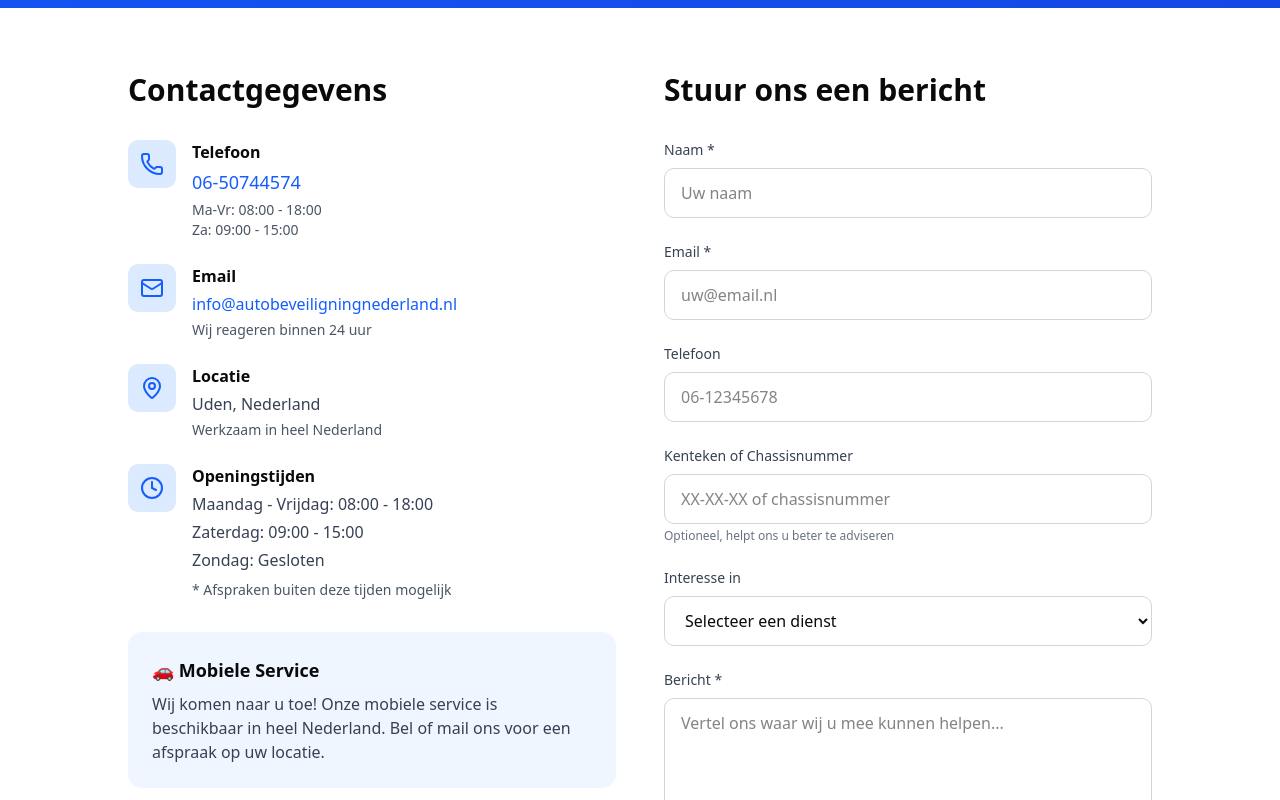
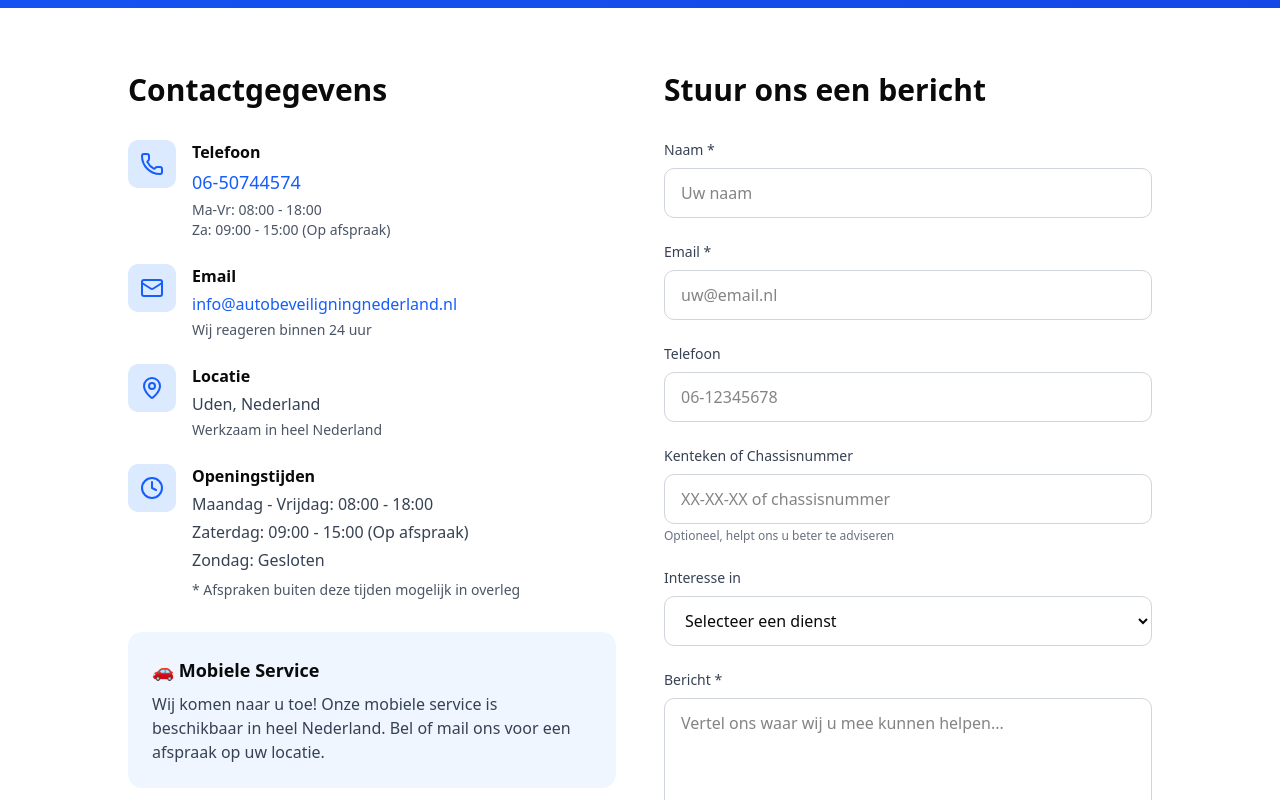
Before and after one commit to autobeveiligingnederland/autobeveiliging-nederland-website, a React (Vite) app: page /contact in a window 1280 px wide. Shown: the part 369-1169 px from the top of the page. Built offline with nearby package versions, Linux system fonts and the light colour scheme.

Commit message:
Update ContactPage.jsx

```diff
--- a/src/pages/ContactPage.jsx
+++ b/src/pages/ContactPage.jsx
@@ -40,7 +40,7 @@ export default function ContactPage() {
                         06-50744574
                       </a>
                       <p className="text-sm text-gray-600 mt-1">Ma-Vr: 08:00 - 18:00</p>
-                      <p className="text-sm text-gray-600">Za: 09:00 - 15:00</p>
+                      <p className="text-sm text-gray-600">Za: 09:00 - 15:00 (Op afspraak)</p>
                     </div>
                   </div>
 
@@ -76,10 +76,10 @@ export default function ContactPage() {
                       <h3 className="font-bold mb-1">Openingstijden</h3>
                       <div className="text-gray-700 space-y-1">
                         <p>Maandag - Vrijdag: 08:00 - 18:00</p>
-                        <p>Zaterdag: 09:00 - 15:00</p>
+                        <p>Zaterdag: 09:00 - 15:00 (Op afspraak)</p>
                         <p>Zondag: Gesloten</p>
                       </div>
-                      <p className="text-sm text-gray-600 mt-2">* Afspraken buiten deze tijden mogelijk</p>
+                      <p className="text-sm text-gray-600 mt-2">* Afspraken buiten deze tijden mogelijk in overleg</p>
                     </div>
                   </div>
                 </div>
```
